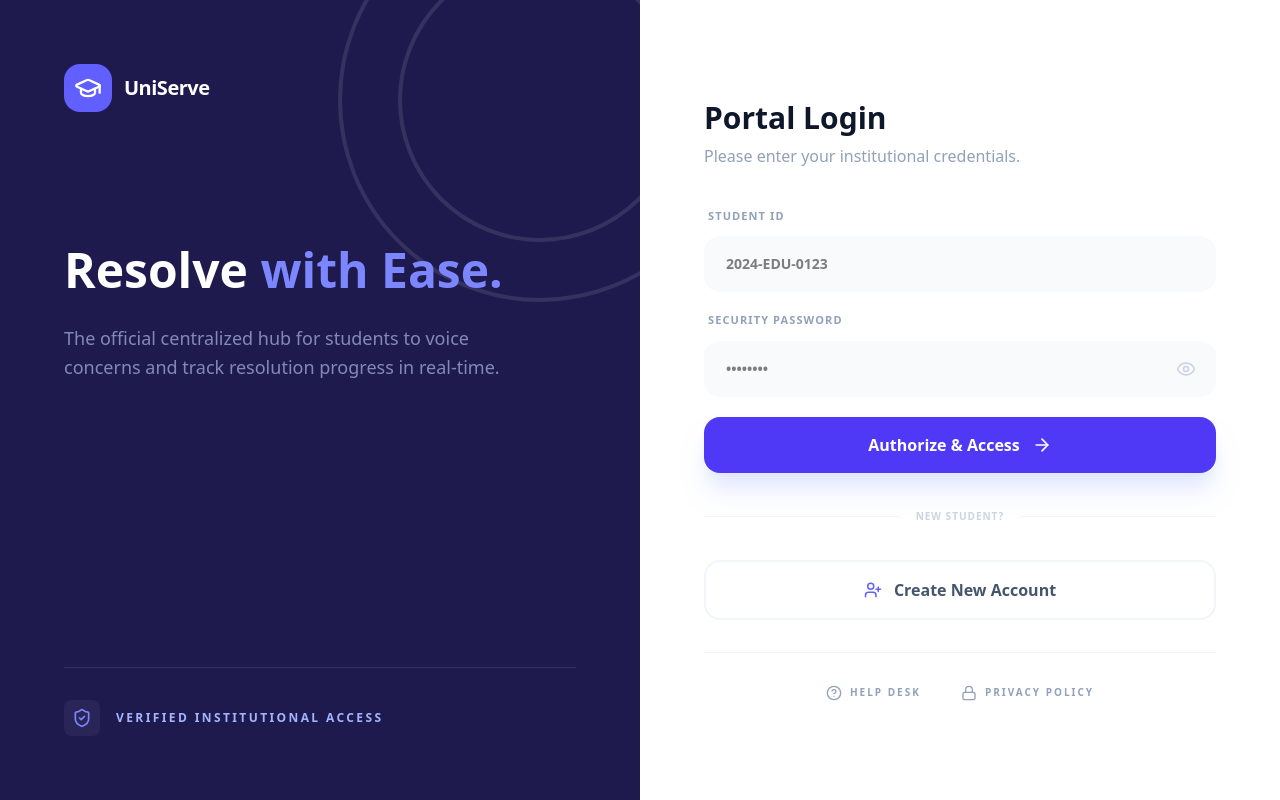
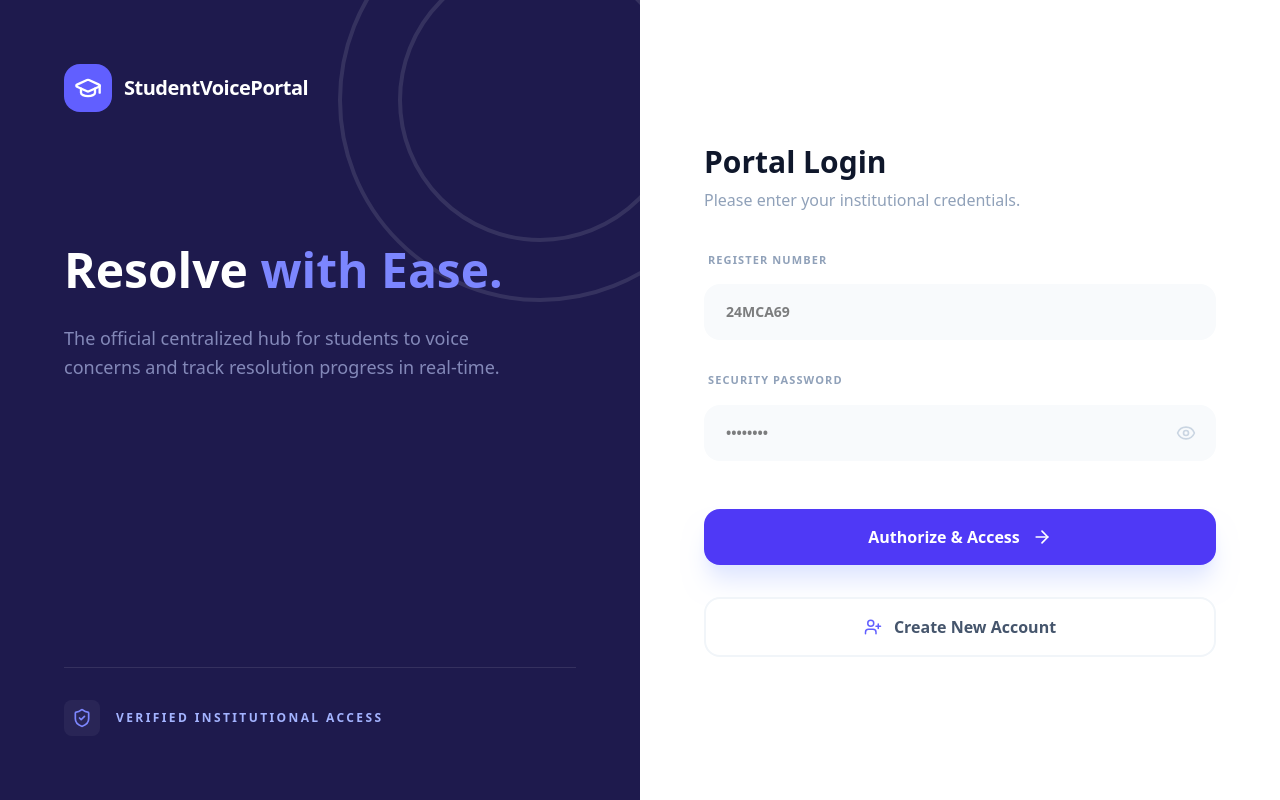
Before and after one commit to MohanKumar0707/scms_client, a React (Vite) app: page / in a window 1280 px wide. Built offline with nearby package versions, Linux system fonts and the light colour scheme.

Commit message:
Correction

```diff
--- a/src/pages/Login.jsx
+++ b/src/pages/Login.jsx
@@ -1,19 +1,20 @@
 import React, { useState } from "react";
 import { useNavigate } from "react-router-dom";
-import { Eye, EyeOff, GraduationCap, ArrowRight, ShieldCheck, HelpCircle, Lock, UserPlus, ArrowLeft, Mail, Phone, BookOpen, User } from "lucide-react";
+import { Eye, EyeOff, GraduationCap, ArrowRight, ShieldCheck, LogIn, Lock, UserPlus, ArrowLeft, Mail, Phone, BookOpen, User } from "lucide-react";
 
 function AuthPortal() {
+
     const [isLogin, setIsLogin] = useState(true);
     const [showPassword, setShowPassword] = useState(false);
     const [isLoading, setIsLoading] = useState(false);
     const navigate = useNavigate();
 
     const handleRegister = async (e) => {
+
         e.preventDefault();
         setIsLoading(true);
 
         const formData = new FormData(e.target);
-
         const payload = {
             registerNo: formData.get("registerNo"),
             name: formData.get("name"),
@@ -25,6 +26,7 @@ function AuthPortal() {
         };
 
         try {
+
             const res = await fetch("http://localhost:5000/api/auth/register", {
                 method: "POST",
                 headers: { "Content-Type": "application/json" },
@@ -40,12 +42,15 @@ function AuthPortal() {
                 setIsLogin(true);
             }
         } catch (err) {
+            console.log('Error during register : ', err)
             alert("Server error");
         } finally {
             setIsLoading(false);
         }
     };
+
     const handleLogin = async (e) => {
+
         e.preventDefault();
         setIsLoading(true);
 
@@ -68,23 +73,18 @@ function AuthPortal() {
             if (!res.ok) {
                 alert(data.message);
             } else {
-                // STORE IN SESSION STORAGE
                 sessionStorage.setItem("name", data.user.name);
                 sessionStorage.setItem("phone", data.user.phone);
                 sessionStorage.setItem("role", data.user.role);
-
-                alert("Login successful");
-
-                // example redirect
                 navigate("/layout/dashboard");
             }
         } catch (err) {
+            console.log(err)
             alert("Server error");
         } finally {
             setIsLoading(false);
         }
     };
-
 
     return (
         <div className="min-h-screen bg-white">
@@ -104,7 +104,7 @@ function AuthPortal() {
                             <div className="bg-indigo-500 p-2.5 rounded-2xl">
                                 <GraduationCap size={28} />
                             </div>
-                            <span className="text-xl font-bold tracking-tight">UniServe</span>
+                            <span className="text-xl font-bold tracking-tight">StudentVoicePortal</span>
                         </div>
 
                         <h1 className="text-4xl md:text-5xl font-black leading-tight mb-6 mt-20 md:mt-32 transition-all duration-500">
@@ -130,7 +130,7 @@ function AuthPortal() {
 
                 {/* RIGHT PANEL */}
                 <div className="p-10 md:p-16 flex flex-col justify-center bg-white h-full relative">
-                    <div className="max-w-lg mx-auto w-full">
+                    <div className="mx-auto w-full">
 
                         {isLogin ? (
                             /* LOGIN FORM */
@@ -140,14 +140,14 @@ function AuthPortal() {
                                     <p className="text-slate-400 font-medium">Please enter your institutional credentials.</p>
                                 </div>
 
-                                <div className="space-y-5">
+                                <div className="space-y-8">
                                     <div className="group">
-                                        <label className="text-[11px] font-bold text-slate-400 uppercase tracking-widest mb-3 block ml-1">Student ID</label>
-                                        <input type="text" name="registerNo" required placeholder="2024-EDU-0123" className="w-full px-5 py-4 bg-slate-50 border-2 border-transparent focus:border-indigo-500 focus:bg-white rounded-2xl transition-all outline-none text-sm font-semibold" />
+                                        <label className="text-[11px] font-bold text-slate-400 uppercase tracking-widest mb-4 block ml-1">Register Number</label>
+                                        <input type="text" name="registerNo" required placeholder="24MCA69" className="w-full px-5 py-4 bg-slate-50 border-2 border-transparent focus:border-indigo-500 focus:bg-white rounded-2xl transition-all outline-none text-sm font-semibold" />
                                     </div>
 
                                     <div className="group">
-                                        <label className="text-[11px] font-bold text-slate-400 uppercase tracking-widest mb-3 block ml-1">Security Password</label>
+                                        <label className="text-[11px] font-bold text-slate-400 uppercase tracking-widest mb-4 block ml-1">Security Password</label>
                                         <div className="relative">
                                             <input type={showPassword ? "text" : "password"} name="password" required placeholder="••••••••" className="w-full px-5 py-4 bg-slate-50 border-2 border-transparent focus:border-indigo-500 focus:bg-white rounded-2xl transition-all outline-none text-sm font-semibold" />
                                             <button type="button" onClick={() => setShowPassword(!showPassword)} className="absolute right-5 top-1/2 -translate-y-1/2 text-slate-300 hover:text-indigo-600">
@@ -156,17 +156,11 @@ function AuthPortal() {
                                         </div>
                                     </div>
 
-                                    <button disabled={isLoading} className="w-full bg-indigo-600 hover:bg-indigo-700 text-white font-bold py-4 rounded-2xl flex items-center justify-center gap-3 transition-all transform active:scale-[0.99] shadow-xl shadow-indigo-100 mt-4">
+                                    <button disabled={isLoading} className="w-full mt-12 bg-indigo-600 hover:bg-indigo-700 text-white font-bold py-4 rounded-2xl flex items-center justify-center gap-3 transition-all transform active:scale-[0.99] shadow-xl shadow-indigo-100">
                                         {isLoading ? <div className="w-5 h-5 border-2 border-white/30 border-t-white rounded-full animate-spin" /> : <>Authorize & Access <ArrowRight size={20} /></>}
                                     </button>
 
-                                    <div className="relative flex items-center py-4">
-                                        <div className="flex-grow border-t border-slate-100"></div>
-                                        <span className="flex-shrink mx-4 text-slate-300 text-[10px] font-bold uppercase tracking-widest">New Student?</span>
-                                        <div className="flex-grow border-t border-slate-100"></div>
-                                    </div>
-
-                                    <button type="button" onClick={() => setIsLogin(false)} className="w-full bg-white border-2 border-slate-100 hover:border-indigo-100 hover:bg-indigo-50/30 text-slate-600 font-bold py-4 rounded-2xl flex items-center justify-center gap-3 transition-all">
+                                    <button type="button" onClick={() => setIsLogin(false)} className="w-full mt-6 bg-white border-2 border-slate-100 hover:border-indigo-100 hover:bg-indigo-50/30 text-slate-600 font-bold py-4 rounded-2xl flex items-center justify-center gap-3 transition-all">
                                         <UserPlus size={18} className="text-indigo-500" />
                                         Create New Account
                                     </button>
@@ -175,57 +169,56 @@ function AuthPortal() {
                         ) : (
                             /* UPDATED REGISTRATION FORM */
                             <form onSubmit={handleRegister} className="animate-in fade-in slide-in-from-left-4 duration-500">
-                                <button type="button" onClick={() => setIsLogin(true)} className="flex items-center gap-2 text-indigo-600 font-bold text-sm mb-6 hover:translate-x-[-4px] transition-transform">
-                                    <ArrowLeft size={18} /> Back to Login
-                                </button>
-
-                                <div className="mb-6">
+                                {/* Header Section */}
+                                <div className="mb-10">
                                     <h2 className="text-3xl font-black text-slate-900 mb-2">Create Account</h2>
-                                    <p className="text-slate-400 font-medium text-sm">Fill in your details to get started.</p>
+                                    <p className="text-slate-400 font-medium">Fill in your details to get started.</p>
                                 </div>
 
-                                <div className="space-y-4">
-                                    {/* Full Name Field */}
+                                <div className="space-y-6">
+                                    {/* Row 1: Register No & Full Name */}
+                                    <div className="grid grid-cols-1 md:grid-cols-2 gap-4">
                                         <div className="group">
-                                        <label className="text-[10px] font-bold text-slate-400 uppercase tracking-widest mb-1.5 block ml-1">Register number</label>
+                                            <label className="text-[11px] font-bold text-slate-400 uppercase tracking-widest mb-4 block ml-1">Register Number</label>
                                             <div className="relative">
                                                 <User className="absolute left-4 top-1/2 -translate-y-1/2 text-slate-300" size={18} />
-                                            <input type="text" name="registerNo" required placeholder="2024-EDU-0123" className="w-full pl-12 pr-5 py-3.5 bg-slate-50 border-2 border-transparent focus:border-indigo-500 focus:bg-white rounded-xl transition-all outline-none text-sm font-semibold" />
+                                                <input type="text" name="registerNo" required placeholder="24MCA069" className="w-full pl-12 pr-5 py-4 bg-slate-50 border-2 border-transparent focus:border-indigo-500 focus:bg-white rounded-2xl transition-all outline-none text-sm font-semibold" />
                                             </div>
                                         </div>
                                         <div className="group">
-                                        <label className="text-[10px] font-bold text-slate-400 uppercase tracking-widest mb-1.5 block ml-1">Full Name</label>
+                                            <label className="text-[11px] font-bold text-slate-400 uppercase tracking-widest mb-4 block ml-1">Full Name</label>
                                             <div className="relative">
                                                 <User className="absolute left-4 top-1/2 -translate-y-1/2 text-slate-300" size={18} />
-                                            <input type="text" name="name" required placeholder="John Doe" className="w-full pl-12 pr-5 py-3.5 bg-slate-50 border-2 border-transparent focus:border-indigo-500 focus:bg-white rounded-xl transition-all outline-none text-sm font-semibold" />
-                                        </div>
-                                    </div>
-
-                                    <div className="grid grid-cols-1 md:grid-cols-2 gap-4">
-                                        {/* Email Field */}
-                                        <div className="group">
-                                            <label className="text-[10px] font-bold text-slate-400 uppercase tracking-widest mb-1.5 block ml-1">Email Address</label>
-                                            <div className="relative">
-                                                <Mail className="absolute left-4 top-1/2 -translate-y-1/2 text-slate-300" size={18} />
-                                                <input type="email" name="email" required placeholder="john@uni.edu" className="w-full pl-12 pr-5 py-3.5 bg-slate-50 border-2 border-transparent focus:border-indigo-500 focus:bg-white rounded-xl transition-all outline-none text-sm font-semibold" />
-                                            </div>
-                                        </div>
-                                        {/* Phone Field */}
-                                        <div className="group">
-                                            <label className="text-[10px] font-bold text-slate-400 uppercase tracking-widest mb-1.5 block ml-1">Phone Number</label>
-                                            <div className="relative">
-                                                <Phone className="absolute left-4 top-1/2 -translate-y-1/2 text-slate-300" size={18} />
-                                                <input type="tel" name="phone" required placeholder="+1 (555) 000-0000" className="w-full pl-12 pr-5 py-3.5 bg-slate-50 border-2 border-transparent focus:border-indigo-500 focus:bg-white rounded-xl transition-all outline-none text-sm font-semibold" />
+                                                <input type="text" name="name" required placeholder="Mohan Kumar" className="w-full pl-12 pr-5 py-4 bg-slate-50 border-2 border-transparent focus:border-indigo-500 focus:bg-white rounded-2xl transition-all outline-none text-sm font-semibold" />
                                             </div>
                                         </div>
                                     </div>
 
-                                    {/* Department Dropdown */}
+                                    {/* Row 2: Email & Phone */}
+                                    <div className="grid grid-cols-1 md:grid-cols-2 gap-4">
                                         <div className="group">
-                                        <label className="text-[10px] font-bold text-slate-400 uppercase tracking-widest mb-1.5 block ml-1">Department</label>
+                                            <label className="text-[11px] font-bold text-slate-400 uppercase tracking-widest mb-4 block ml-1">Email Address</label>
+                                            <div className="relative">
+                                                <Mail className="absolute left-4 top-1/2 -translate-y-1/2 text-slate-300" size={18} />
+                                                <input type="email" name="email" required placeholder="mohan@gmail.edu" className="w-full pl-12 pr-5 py-4 bg-slate-50 border-2 border-transparent focus:border-indigo-500 focus:bg-white rounded-2xl transition-all outline-none text-sm font-semibold" />
+                                            </div>
+                                        </div>
+                                        <div className="group">
+                                            <label className="text-[11px] font-bold text-slate-400 uppercase tracking-widest mb-4 block ml-1">Phone Number</label>
+                                            <div className="relative">
+                                                <Phone className="absolute left-4 top-1/2 -translate-y-1/2 text-slate-300" size={18} />
+                                                <input type="tel" name="phone" required placeholder="+91 98941  23456" className="w-full pl-12 pr-5 py-4 bg-slate-50 border-2 border-transparent focus:border-indigo-500 focus:bg-white rounded-2xl transition-all outline-none text-sm font-semibold" />
+                                            </div>
+                                        </div>
+                                    </div>
+
+                                    {/* Row 3: Department & Password */}
+                                    <div className="grid grid-cols-1 md:grid-cols-2 gap-4">
+                                        <div className="group">
+                                            <label className="text-[11px] font-bold text-slate-400 uppercase tracking-widest mb-4 block ml-1">Department</label>
                                             <div className="relative">
                                                 <BookOpen className="absolute left-4 top-1/2 -translate-y-1/2 text-slate-300" size={18} />
-                                            <select name="department" required className="w-full pl-12 pr-5 py-3.5 bg-slate-50 border-2 border-transparent focus:border-indigo-500 focus:bg-white rounded-xl transition-all outline-none text-sm font-semibold appearance-none cursor-pointer">
+                                                <select name="department" required className="w-full pl-12 pr-5 py-4 bg-slate-50 border-2 border-transparent focus:border-indigo-500 focus:bg-white rounded-2xl transition-all outline-none text-sm font-semibold appearance-none cursor-pointer">
                                                     <option value="">Select Department</option>
                                                     <option value="cs">Computer Science & Engineering</option>
                                                     <option value="ee">Electrical Engineering</option>
@@ -234,38 +227,37 @@ function AuthPortal() {
                                                 </select>
                                             </div>
                                         </div>
-
-                                    {/* Password Field */}
                                         <div className="group">
-                                        <label className="text-[10px] font-bold text-slate-400 uppercase tracking-widest mb-1.5 block ml-1">Create Password</label>
+                                            <label className="text-[11px] font-bold text-slate-400 uppercase tracking-widest mb-4 block ml-1">Create Password</label>
                                             <div className="relative">
                                                 <Lock className="absolute left-4 top-1/2 -translate-y-1/2 text-slate-300" size={18} />
-                                            <input type="password" name="password"
-                                                required placeholder="••••••••" className="w-full pl-12 pr-5 py-3.5 bg-slate-50 border-2 border-transparent focus:border-indigo-500 focus:bg-white rounded-xl transition-all outline-none text-sm font-semibold" />
+                                                <input type="password" name="password" required placeholder="••••••••" className="w-full pl-12 pr-5 py-4 bg-slate-50 border-2 border-transparent focus:border-indigo-500 focus:bg-white rounded-2xl transition-all outline-none text-sm font-semibold" />
+                                            </div>
                                         </div>
                                     </div>
 
-                                    <button disabled={isLoading} className="w-full bg-indigo-600 hover:bg-indigo-700 text-white font-bold py-4 rounded-2xl flex items-center justify-center gap-3 transition-all transform active:scale-[0.99] shadow-xl shadow-indigo-100 mt-2">
-                                        {isLoading ? <div className="w-5 h-5 border-2 border-white/30 border-t-white rounded-full animate-spin" /> : <>Register Account <ArrowRight size={20} /></>}
+                                    {/* Submit Button */}
+                                    <button disabled={isLoading} className="w-full mt-8 bg-indigo-600 hover:bg-indigo-700 text-white font-bold py-4 rounded-2xl flex items-center justify-center gap-3 transition-all transform active:scale-[0.99] shadow-xl shadow-indigo-100">
+                                        {isLoading ? (
+                                            <div className="w-5 h-5 border-2 border-white/30 border-t-white rounded-full animate-spin" />
+                                        ) : (
+                                            <>Register Account <ArrowRight size={20} /></>
+                                        )}
+                                    </button>
+
+                                    {/* Back to Login Button */}
+                                    <button type="button" onClick={() => setIsLogin(true)} className="w-full mt-8 bg-white border-2 border-slate-100 hover:border-indigo-100 hover:bg-indigo-50/30 text-slate-600 font-bold py-4 rounded-2xl flex items-center justify-center gap-3 transition-all">
+                                        <LogIn size={18} className="text-indigo-500" />
+                                        Back to Login
                                     </button>
                                 </div>
                             </form>
                         )}
-
-                        {/* FOOTER */}
-                        <div className="mt-8 pt-8 border-t border-slate-100 flex justify-center gap-10">
-                            <button type="button" className="flex items-center gap-2 text-slate-400 hover:text-slate-600 text-[10px] font-bold uppercase tracking-[0.2em] transition-colors">
-                                <HelpCircle size={16} /> Help Desk
-                            </button>
-                            <button type="button" className="flex items-center gap-2 text-slate-400 hover:text-slate-600 text-[10px] font-bold uppercase tracking-[0.2em] transition-colors">
-                                <Lock size={16} /> Privacy Policy
-                            </button>
-                        </div>
                     </div>
                 </div>
 
             </div>
-        </div>
+        </div >
     );
 }
 
```
Also changed, not shown: src/pages/UserManage.jsx (+10 -8 lines). Lines whose indentation alone changed are shown as unchanged.
